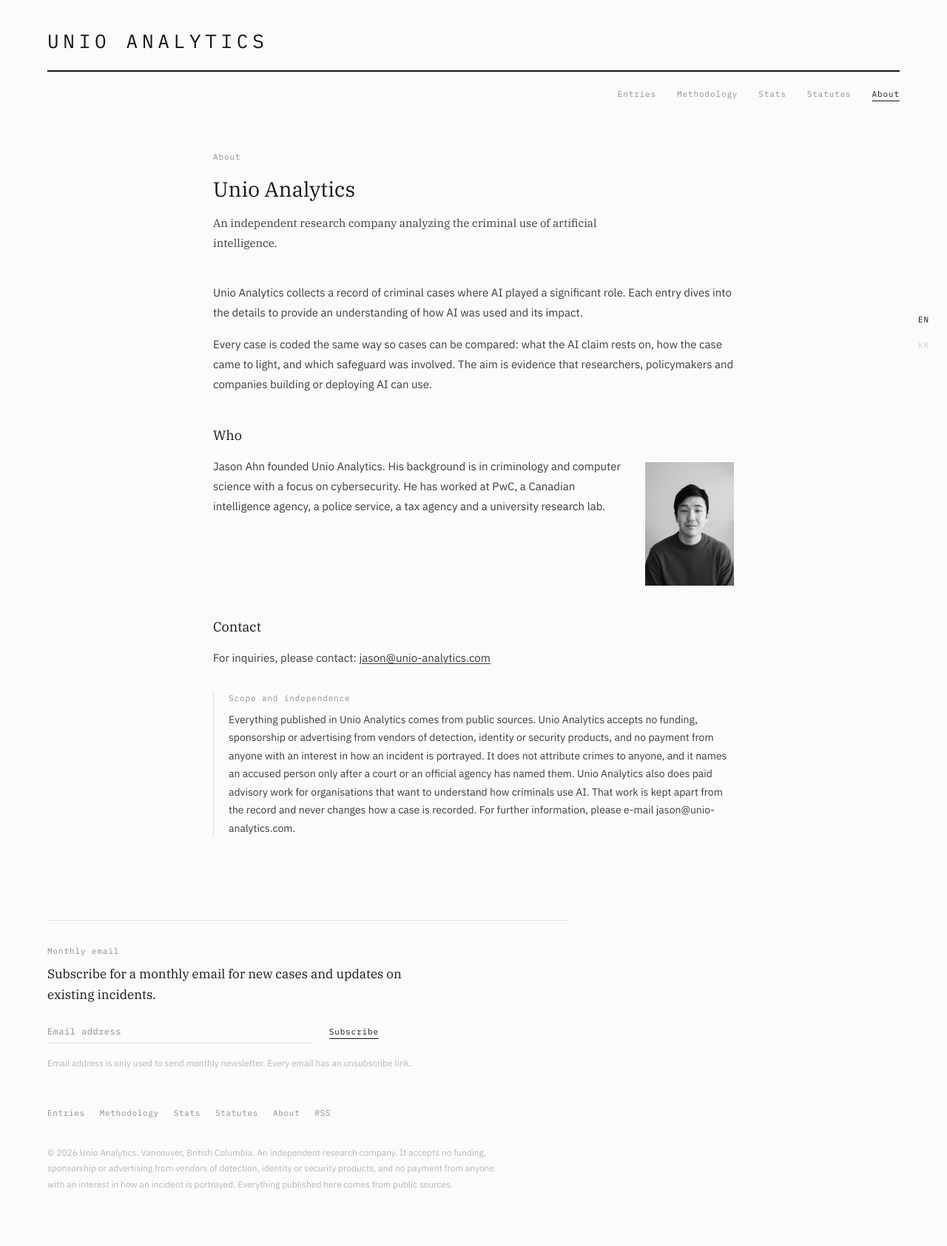
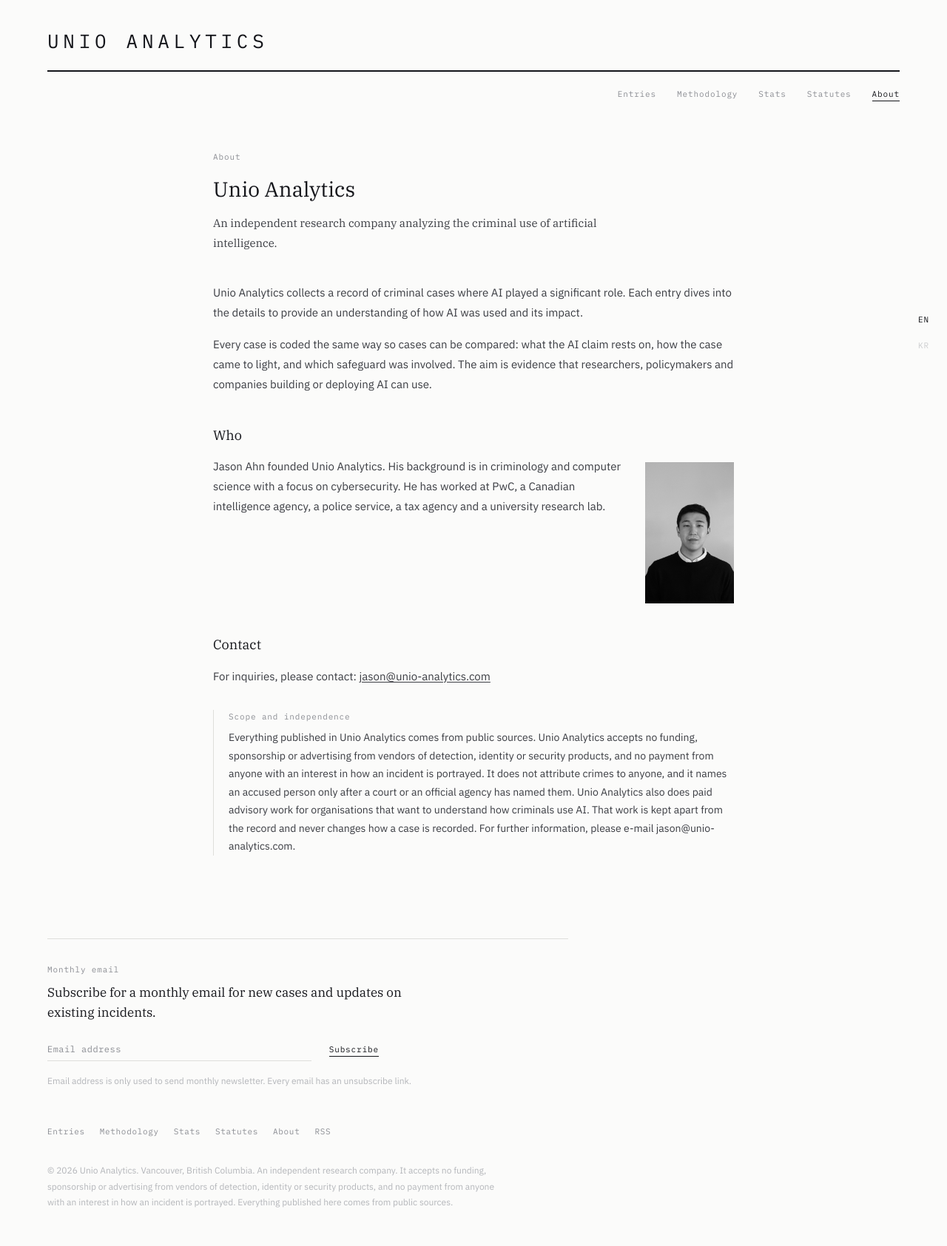
Before and after one commit to maestro-hong/maestro-hong.github.io, a Jekyll site: the page built from about.html, in a window 1280 px wide. Shown: the whole page at 74% size. Built offline with Jekyll 4.4.1, drawn with Linux system fonts in a browser that asks for light colours; before the commit the page ends 1660 px from its top, so only the background shows below that.

Commit message:
Change profile pic

```diff
--- a/about.html
+++ b/about.html
@@ -19,7 +19,7 @@ description: Unio Analytics is an independent research company that studies how
 
     <div class="who">
       <h2>Who</h2>
-      <img class="who__photo" src="/assets/img/about-pic.jpg" width="360" height="500" alt="Jason Ahn" loading="lazy" decoding="async">
+      <img class="who__photo" src="/assets/img/unio_analytics_profile_pic.jpg" width="360" height="500" alt="Jason Ahn" loading="lazy" decoding="async">
       <p>Jason Ahn founded Unio Analytics. His background is in criminology and computer science with a focus on cybersecurity.
         He has worked at PwC, a Canadian intelligence agency, a police service, a tax agency and a university research lab.</p>
     </div>
```
Also changed, not shown: assets/img/unio_analytics_profile_pic.jpg (added).
